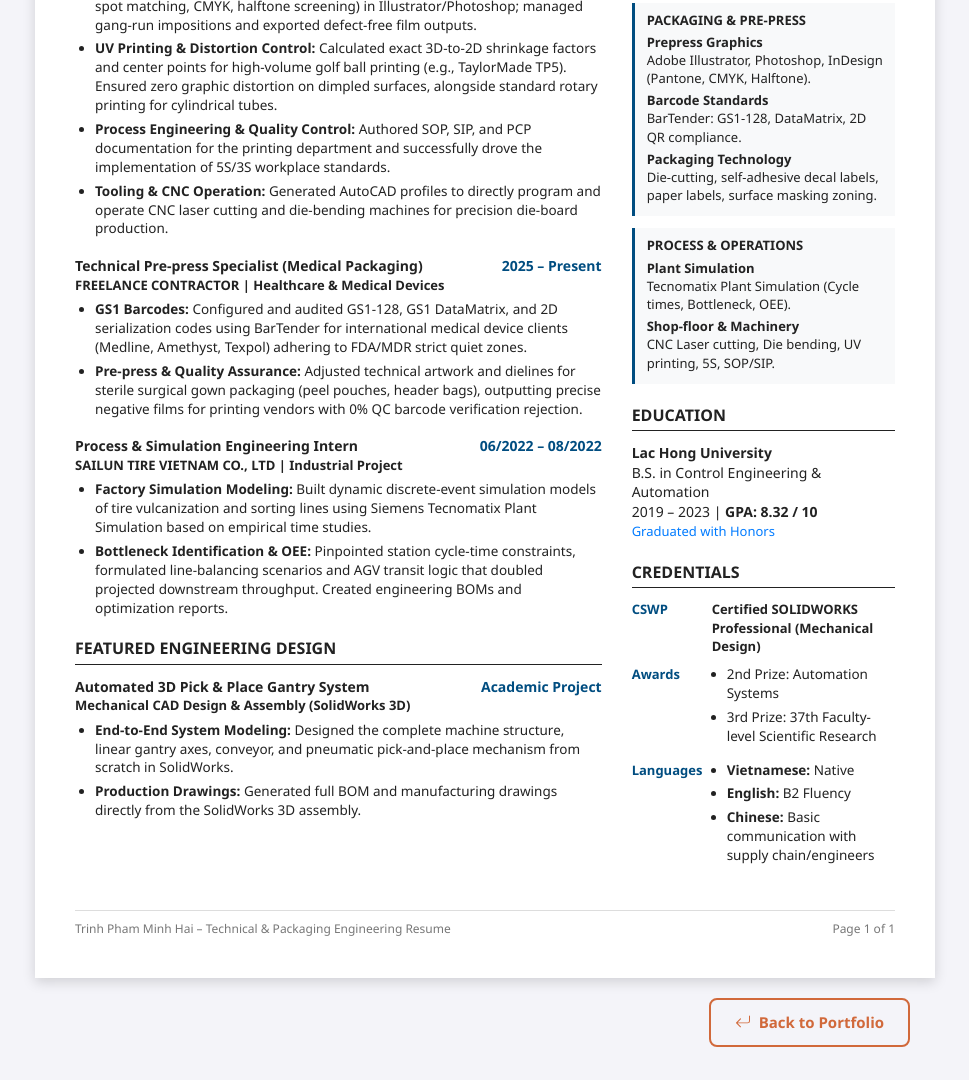
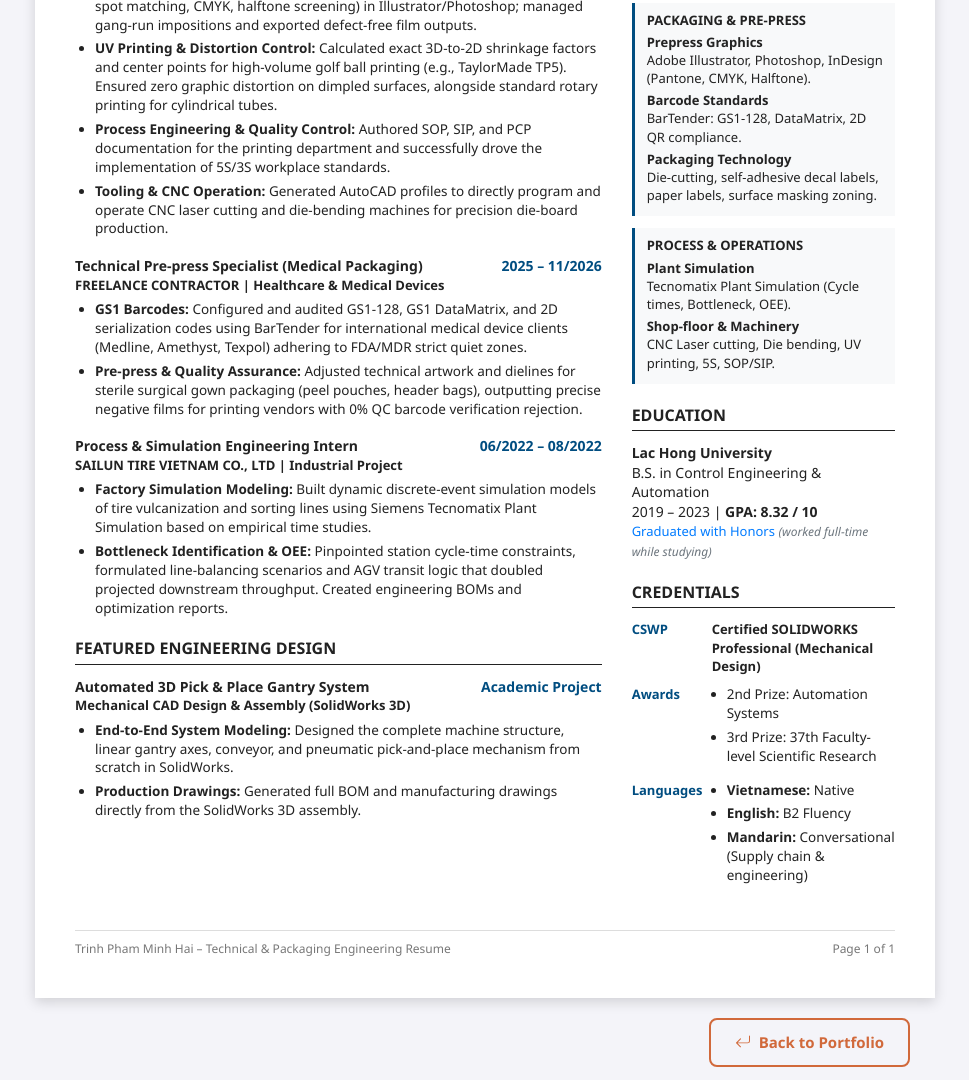
Before and after one commit to Trinh-Hai/Resume, a plain HTML site: page index.html in a window 1280 px wide. Shown: the part 560-1640 px from the top of the page, without its empty margins (155-1124 px from the left). Drawn offline with Linux system fonts and the light colour scheme.

Commit message:
Update index.html

```diff
--- a/index.html
+++ b/index.html
@@ -456,7 +456,7 @@
                 <div class="job-item">
                     <div class="job-header">
                         <span>Technical Pre-press Specialist (Medical Packaging)</span>
-                        <span>2025 – Present</span>
+                        <span>2025 – 11/2026</span>
                     </div>
                     <div class="job-company">FREELANCE CONTRACTOR | Healthcare & Medical Devices</div>
                     <ul>
@@ -523,6 +523,7 @@
                     B.S. in Control Engineering & Automation<br>
                     2019 – 2023 | <strong>GPA: 8.32 / 10</strong><br>
                     <span style="color: #007bff; font-size: 13px;">Graduated with Honors</span>
+                    <span style="color: #6c757d; font-size: 12px; font-style: italic;">(worked full-time while studying)</span>
                 </div>
 
                 <h3 class="section-title">Credentials</h3>
@@ -550,7 +551,7 @@
                         <ul>
                             <li><strong>Vietnamese:</strong> Native</li>
                             <li><strong>English:</strong> B2 Fluency</li>
-                            <li><strong>Chinese:</strong> Basic communication with supply chain/engineers</li>
+                            <li><strong>Mandarin:</strong> Conversational (Supply chain &amp; engineering)</li>
                         </ul>
                     </div>
                 </div>
```
